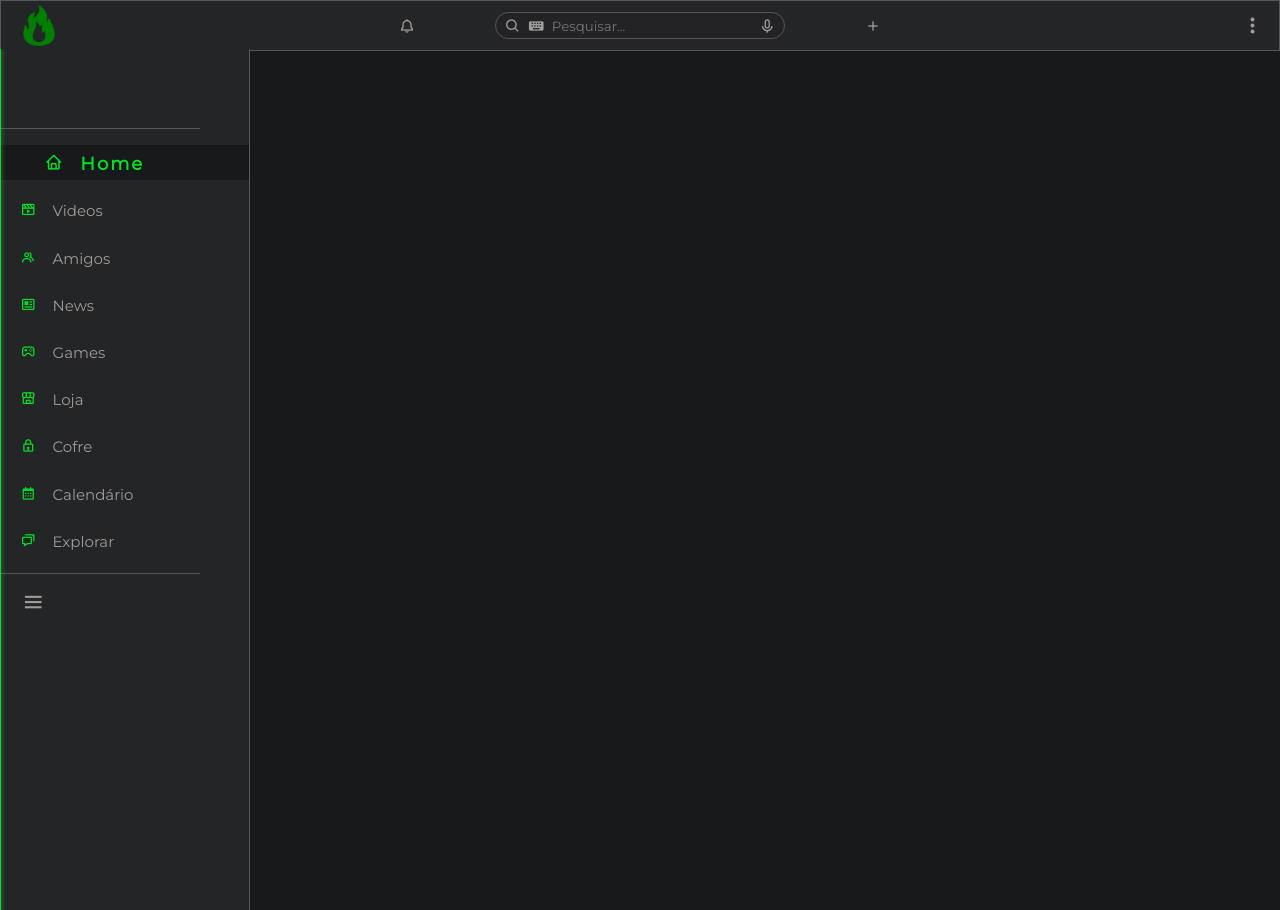
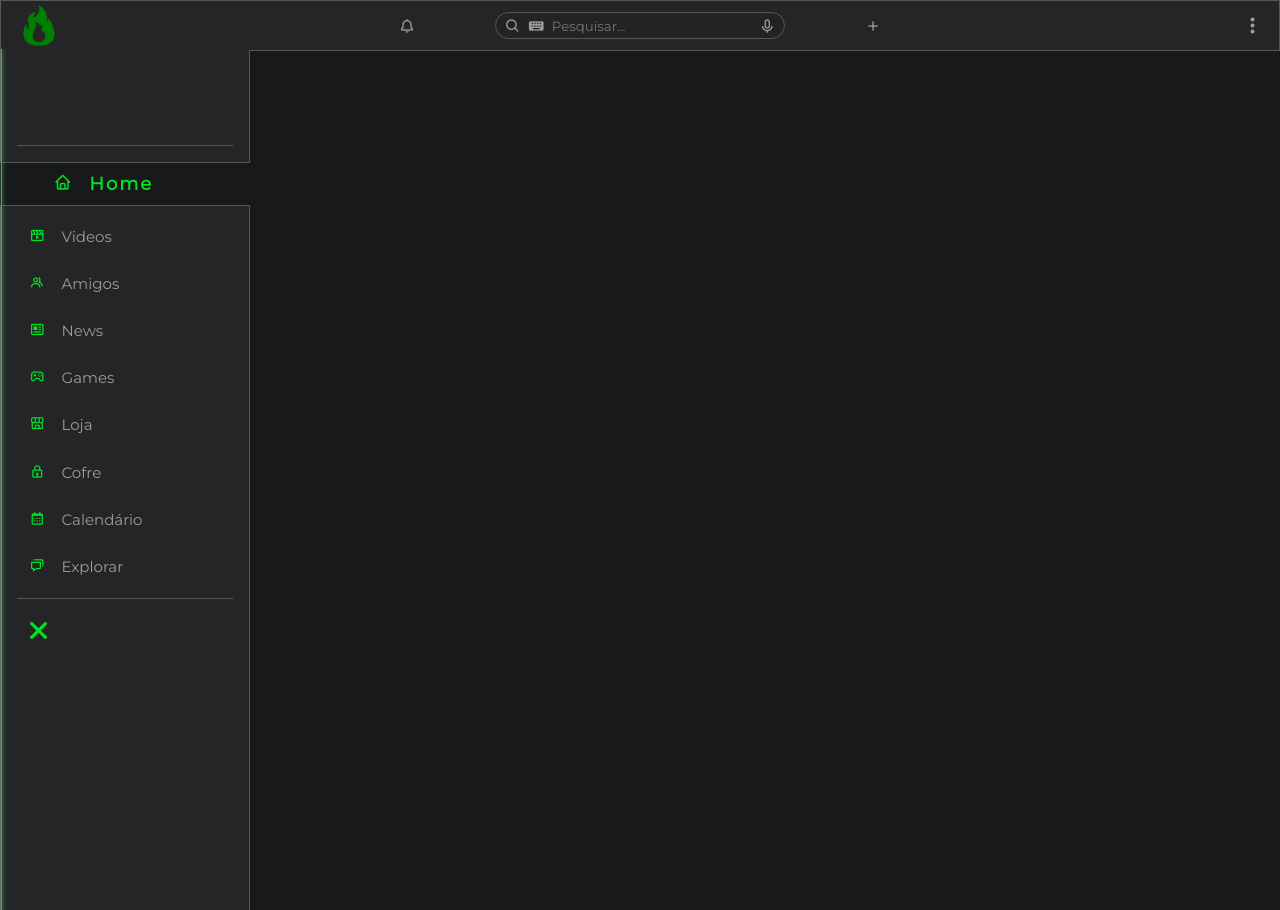
Before and after one commit to RenanFelliphe/Bonfire-Project, a PHP site: page / in a window 1280 px wide. Run offline with PHP 8.4, Linux system fonts and the light colour scheme.

Commit message:
Finalização do M-aside-center

```diff
--- a/index.html
+++ b/index.html
@@ -51,55 +51,55 @@
                 <li class="M-aside-list active">
                     <a href="index.html" class="list-title">
                         <i class='bx bx-home M-icon'></i>
-                        <span> Home </span>
+                        <span class="M-tittle"> Home </span>
                     </a>
                 </li>
                 <li class="M-aside-list">
                     <a class="list-title">
                         <i class='bx bx-movie-play M-icon'></i>
-                        <span> Videos </span>
+                        <span class="M-tittle"> Videos </span>
                     </a>
                 </li>
                 <li class="M-aside-list">
                     <a class="list-title">
                         <i class='bx bx-group M-icon'></i>
-                        <span> Amigos </span>
+                        <span class="M-tittle"> Amigos </span>
                     </a>
                 </li>
                 <li class="M-aside-list">
                     <a class="list-title">
                         <i class='bx bx-news M-icon'></i>
-                        <span> News </span>
+                        <span class="M-tittle"> News </span>
                     </a>
                 </li>
                 <li class="M-aside-list">
                     <a class="list-title">
                         <i class='bx bx-joystick M-icon'></i>
-                        <span> Games </span>
+                        <span class="M-tittle"> Games </span>
                     </a>
                 </li>
                 <li class="M-aside-list">
                     <a class="list-title">
                         <i class='bx bx-store-alt M-icon'></i>
-                        <span> Loja </span>
+                        <span class="M-tittle"> Loja </span>
                     </a>
                 </li>
                 <li class="M-aside-list">
                     <a class="list-title">
                         <i class='bx bx-lock M-icon'></i>
-                        <span> Cofre </span>
+                        <span class="M-tittle"> Cofre </span>
                     </a>
                 </li>
                 <li class="M-aside-list">
                     <a class="list-title">
                         <i class='bx bx-calendar M-icon'></i>
-                        <span> Calendário </span>
+                        <span class="M-tittle"> Calendário </span>
                     </a>
                 </li>
                 <li class="M-aside-list">
                     <a href class="list-title">
                         <i class='bx bx-chat M-icon'></i>
-                        <span> Explorar </span>
+                        <span class="M-tittle"> Explorar </span>
                     </a>
                 </li>
             </ul>
--- a/js/index.js
+++ b/js/index.js
@@ -1,3 +1,9 @@
+
+/*====================================================================================================
+============================================ MENU ASIDE ==============================================
+====================================================================================================*/
+
+//Estado de abertura e fechamento do Menu
 const list = document.querySelectorAll('.M-aside-list');
 const sidebar = document.querySelector(".M-menu-aside");
 const menuButton = document.querySelector(".menu-buttom");
@@ -6,7 +12,30 @@
   sidebar.classList.toggle("close");
 });
 
+//Identação da página selecionada
 list.forEach(item => item.addEventListener('click', function() {
   list.forEach(item => item.classList.remove('active'));
   this.classList.add('active');
 }));
+
+//Troca de cor das barras
+const asideTop = document.querySelector('.M-aside-top');
+const firstSectionBefore = asideTop.querySelector('section:first-child::before');
+const asideCenter = document.querySelector('.M-aside-center');
+const menuAside = document.querySelector('.M-menu-aside');
+
+asideTop.addEventListener('mouseover', () => {
+  firstSectionBefore.classList.add('section-highlight');
+});
+
+asideTop.addEventListener('mouseout', () => {
+  firstSectionBefore.classList.remove('section-highlight');
+});
+
+asideCenter.addEventListener('mouseover', () => {
+  menuAside.classList.add('section-highlight');
+});
+
+asideCenter.addEventListener('mouseout', () => {
+  menuAside.classList.remove('section-highlight');
+});
--- a/styles/styles.css
+++ b/styles/styles.css
@@ -39,7 +39,7 @@
     --org-color: #00e226;
     --org-color2: #00e226;
     --org-color3: #00e226;
-    --org-color-darker: #005f10;
+    --org-color-darker: #008516;
     --org-color-lighter: #61ff7c;
     --org-color-low-opacity: #00ff2a70;
     /*Cor de cada organização, porém com opacidade reduzida*/
@@ -100,6 +100,7 @@
     --fourth-color: #F9FAFF;
     --fifth-color: #EBEBF5;
 }
+
 
 .fluxo-color {
     --org-color: #C300FF;
@@ -326,55 +327,84 @@
     opacity: 0.8;
 }
 
+
 /*====================================================================================================
 ============================================ MENU ASIDE ==============================================
 ====================================================================================================*/
 
 .M-menu-aside {
     position: fixed;
-    top: 3.08rem;
+    top: 3.15rem;
     left: 0;
     height: 100vh;
     width: 15.65rem;
     background-color: var(--third-color);
-    border-right: 1px solid var(--border-color);
-    overflow-y: auto;
+    border: 1px solid var(--border-color);
+    border-top: none;
 }
+
 .M-menu-aside.close {
-    width: 80px;
+    width: 5rem;
 }
+
 .M-menu-aside .M-icon{
-    padding-left: 1.3rem;
+    padding-left: 1.8rem;
 }
+
+.M-menu-aside.close .M-tittle{
+    opacity: 0;
+}
+
 .M-menu-aside section{
     padding: 1rem 0 1rem 0;
     position: relative;
     height: auto;
 }
+
 .M-menu-aside section::before{
     content: '';
     display: block;
     position: absolute;
     bottom: 0;
-    width: 80%;
+    width: 87%;
     border-bottom: 1px solid var(--border-color);
+    margin-left: 1rem;
+    transition: 0.3s;
 }
+
+.M-menu-aside.close section::before{
+    width: 60%;
+}
+
+.M-menu-aside section::before:hover{
+    color: var(--org-color);
+}
+
 .M-menu-aside section:last-child::before{
     display: none;
 }
 
+.M-menu-aside.section-highlight section::before {
+    border-bottom-color: var(--org-color-darker);
+    box-shadow: 0 0 3px 0 var(--org-color-darker);
+}
+
 .M-menu-aside .M-aside-gradient{
     position: absolute;
-    top: 0;
+    width: 1px;
+    height: 100vh;
     bottom: 0;
-    width: 1px;
     background-color: var(--org-color);
     box-shadow: 0 0 5px 0 var(--org-color-lighter);
     z-index: +1;
+    transition: 0.5s;
+}
+.M-menu-aside.close .M-aside-gradient{
+    height: 0;
 }
 .M-menu-aside .M-aside-top{
     position: relative;
-    height: 5rem;
+    height: 6rem;
     width: 100%;
 }
 
@@ -393,54 +423,70 @@
 }
 
 .M-menu-aside .M-aside-center ul li.active{
-    width: 102%;
+    height: 2.7rem;
+    line-height: 2.7rem;
+    width: calc(100% + 2px);
     padding-left: 1.5rem;
     background-color: var(--fifth-color);
+    border: 1px solid var(--border-color);
+    border-right: none;
+    border-left-color: var(--fifth-color);
+    margin-left: -1px;
 }
+
 .M-menu-aside.close .M-aside-center ul li.active{
     padding-left: 0;
 }
+
 .M-menu-aside .M-aside-center ul li a{
     position: absolute;
     width: 100%;
 }
+
 .M-menu-aside .M-aside-center ul li.active a{
     font-size: 120%;
 }
+
 .M-menu-aside .M-aside-center ul li a span{
     padding-left: 0.8rem;
 }
+
 .M-menu-aside .M-aside-center ul li.active a span{
     color: var(--org-color);
     letter-spacing: 2px;
     font-weight: bold;
 }
+
 .M-menu-aside .M-aside-center ul li a .M-icon{
     height: 2.2rem;
     line-height: 2.2rem;
     color: var(--org-color);
 }
+
 .M-menu-aside .M-aside-footer .menu-buttom i{
     position: absolute;
-    font-size: var(--size-font-tittle);
+    font-size: calc(var(--size-font-tittle) + 0.3rem);
     transition: 0.5s;
-
+    padding-left: 1.42rem;
 }
 
 .M-menu-aside .M-aside-footer .menu-buttom i.close{
+    opacity: 1;
+    color: var(--org-color);
+    font-size: calc(var(--size-font-tittle) + 0.8rem);
+    padding-left: 1.17rem;
+    margin-top: -0.2rem;
+}
+
+.M-menu-aside.close .M-aside-footer .menu-buttom i.close{
     opacity: 0;
-    color: var(--org-color);
-    transform: rotate(-360deg);
 }
-.M-menu-aside.close .M-aside-footer .menu-buttom i.close{
+
+.M-menu-aside.close .M-aside-footer .menu-buttom i.open{
     opacity: 1;
 }
 .M-menu-aside .M-aside-footer .menu-buttom i.open{
-    opacity: 1;
-}
-.M-menu-aside.close .M-aside-footer .menu-buttom i.open{
     opacity: 0;
-    transform: rotate(-360deg);
 }
 
 
@@ -781,9 +827,9 @@
     display: flex;
     flex-direction: column;
     align-items: flex-start;
-    padding-bottom: 0.5rem;
     left: 8.25rem;
     height: 100%;
+    gap: 0.5rem;
     width: auto;
     font-size: var(--size-font-text);
     line-height: 1rem;
@@ -795,7 +841,9 @@
     color: var(--org-color);
     letter-spacing: 2px;
 }
-
+main .S-subsettings .S-account-profile .S-profile .S-profile-content .S-user-informations .name {
+    padding-left: 0.2rem;
+}
 main .S-subsettings .S-account-profile .S-profile .S-profile-content .S-edit-profile-buttom a {
     position: absolute;
     display: flex;
```
Also changed, not shown: config.html (+6 -3 lines), assets/thaiga.jpg (added).
